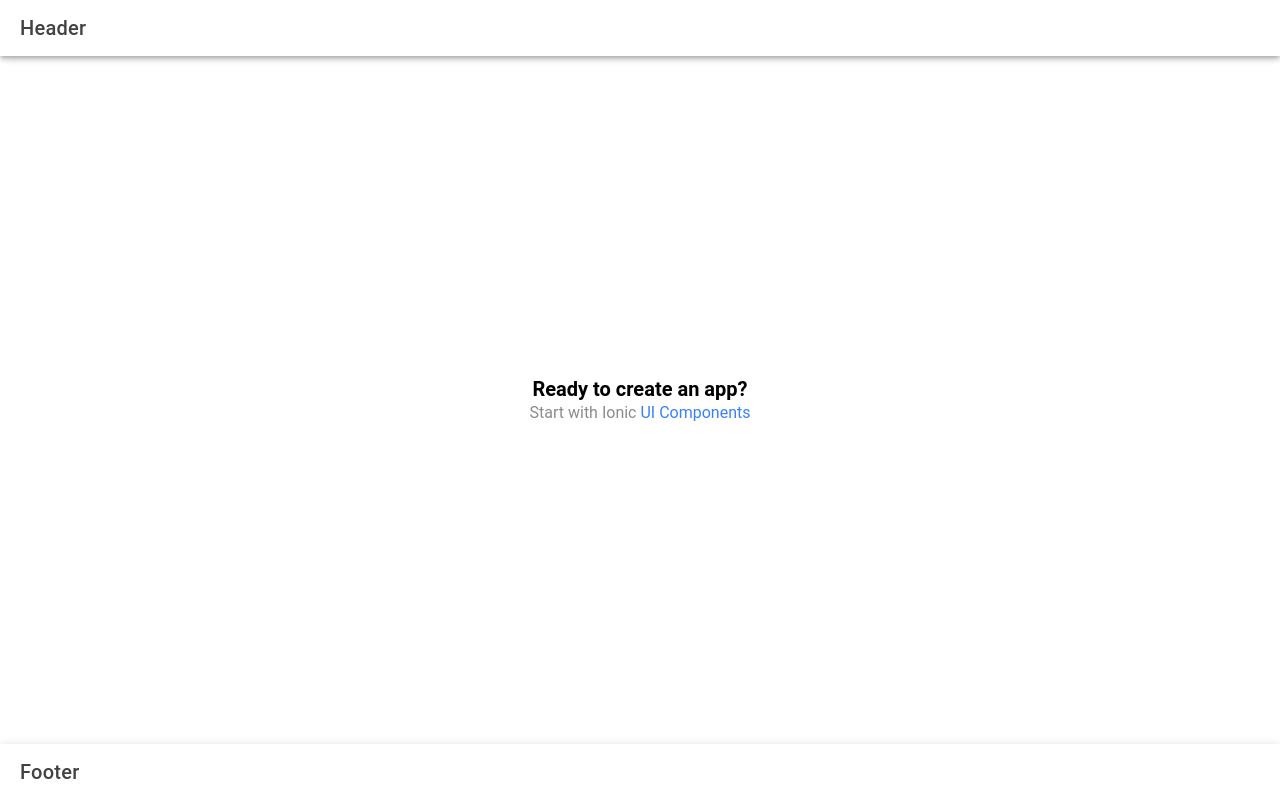
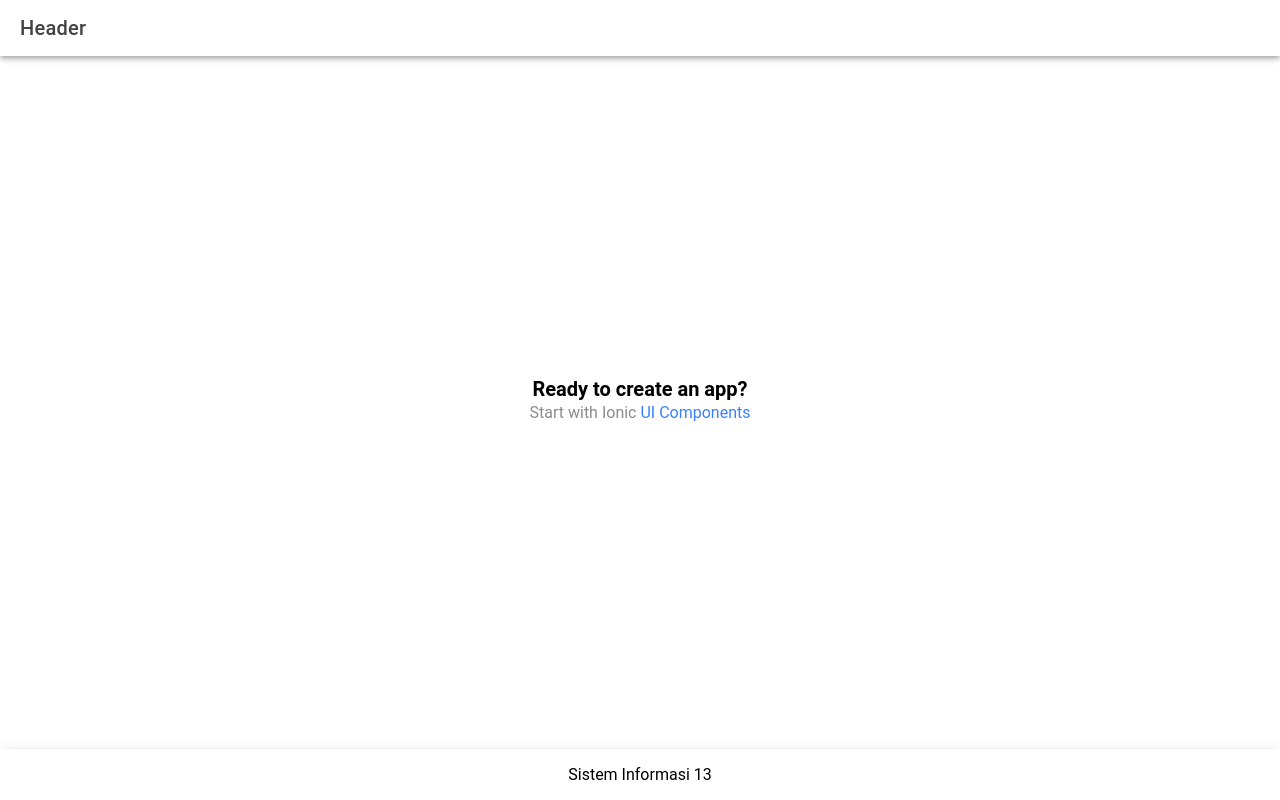
Before and after one commit to FrhnSpwli/Website-Desa, a React (Vite) app: page /home in a window 1280 px wide. Built offline with nearby package versions, Linux system fonts and the light colour scheme.

Commit message:
fix component directory

```diff
--- /dev/null
+++ b/src/components/organisms/Footer/Footer.module.css
@@ -0,0 +1,6 @@
+.container {
+    display: flex;
+    flex-direction: column;
+    align-items: center;
+    justify-content: center;
+}
--- a/src/components/organisms/Footer.tsx
+++ b/src/components/organisms/Footer/index.tsx
@@ -1,13 +1,14 @@
 import React from 'react';
 import { IonContent, IonFooter, IonTitle, IonToolbar } from '@ionic/react';
+import Styles from './Footer.module.css';
 
 function Footer() {
   return (
     <>
       <IonFooter>
-        <IonToolbar>
-          <IonTitle>Footer</IonTitle>
-        </IonToolbar>
+        <div className={Styles.container}>
+          <p>Sistem Informasi 13</p>
+        </div>
       </IonFooter>
     </>
   );
```
